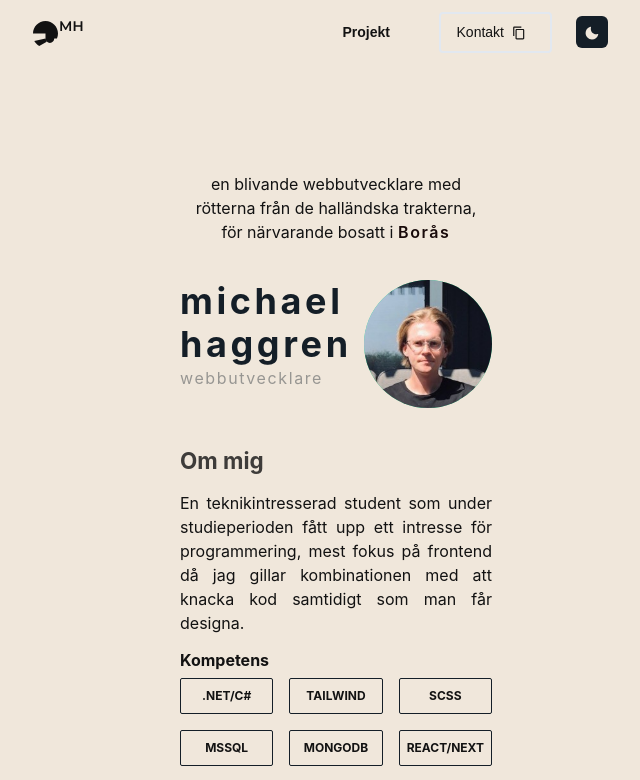
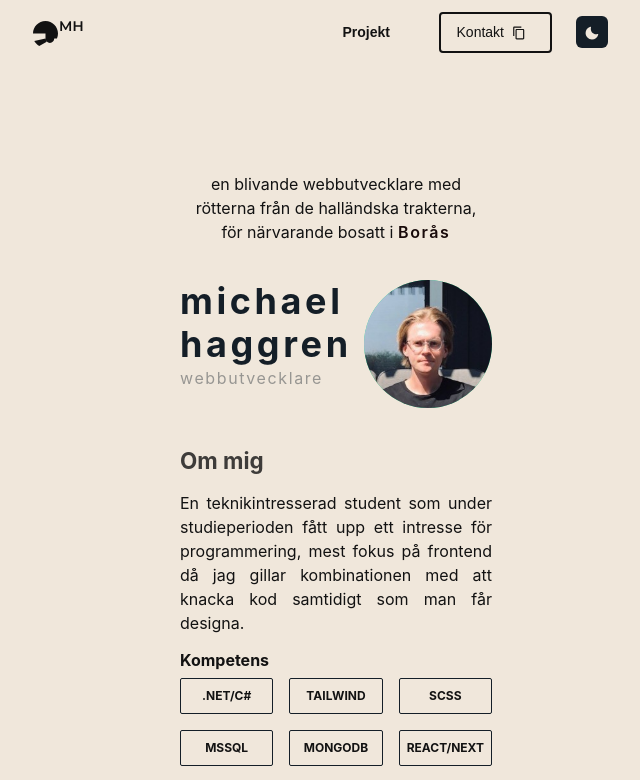
Before and after one commit to michaelhaggren/portfolio, a Next.js app: page / in a window 1280 px wide. Shown: the top 780 px of the page, without its empty margins (304-944 px from the left). Built offline with nearby package versions, Linux system fonts and the light colour scheme.

Commit message:
hover color chnage

```diff
--- a/components/Header/Header.tsx
+++ b/components/Header/Header.tsx
@@ -115,7 +115,7 @@ export const Header = ({}: HeaderProps) => {
               <CopyToClipboard text='michael.haggren@gmail.com'>
                 <motion.button
                   whileTap={{ scale: 0.9 }}
-                  className='border-2 hover:border-current rounded mt-4 md:mt-0 text-sm text-left  px-4 py-2 ml-2 md:ml-4 md:mx-2 transition-colors duration-200 '
+                  className='border-2 border-current hover:border-orange-orangePrimary rounded mt-4 md:mt-0 text-sm text-left  px-4 py-2 ml-2 md:ml-4 md:mx-2 transition-colors duration-200 '
                   onClick={() => notify()}
                 >
                   Kontakt
```
